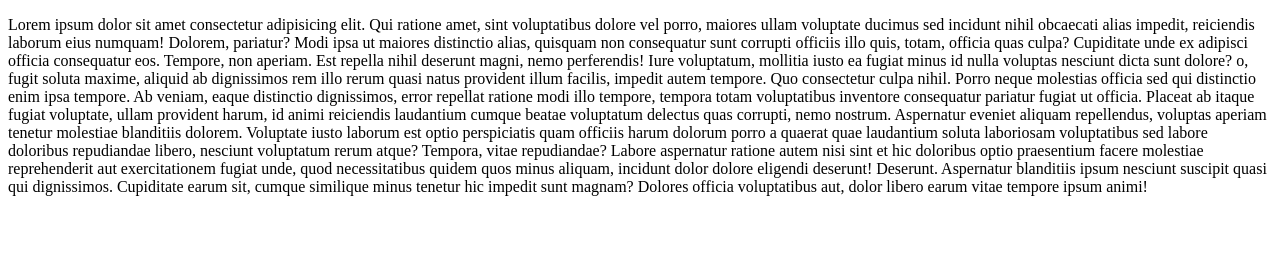
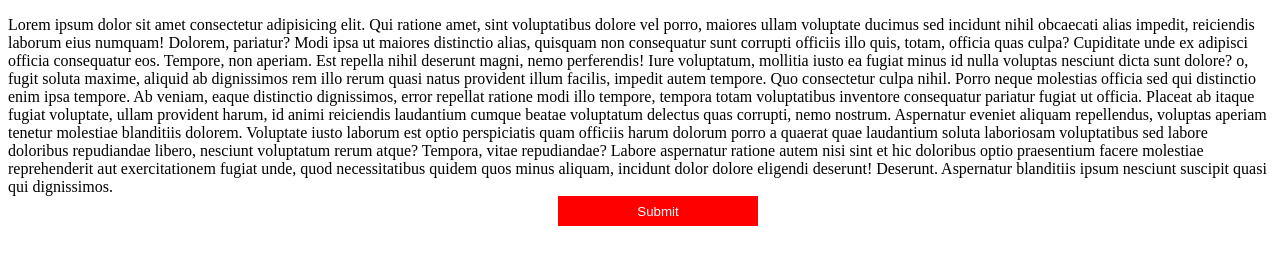
Before and after one commit to jagjot0303/css_practice, a plain HTML site: page index.html in a window 1280 px wide. Drawn offline with Linux system fonts and the light colour scheme.

Commit message:
workdone

```diff
--- a/index.html
+++ b/index.html
@@ -4,6 +4,17 @@
     <meta charset="UTF-8">
     <meta name="viewport" content="width=device-width, initial-scale=1.0">
     <title>Git Hub Practice</title>
+    <style>
+        button{
+            background: red;
+            color: white;
+            border: none;
+            width: 200px;
+            height: 30px;
+            margin-left: 550px;
+
+        }
+    </style>
 </head>
 <body>
     <p>Lorem ipsum dolor sit amet consectetur adipisicing elit. Qui ratione amet, sint voluptatibus dolore vel porro, maiores ullam voluptate ducimus sed incidunt nihil obcaecati alias impedit, reiciendis laborum eius numquam!
@@ -14,6 +25,8 @@
     Placeat ab itaque fugiat voluptate, ullam provident harum, id animi reiciendis laudantium cumque beatae voluptatum delectus quas corrupti, nemo nostrum. Aspernatur eveniet aliquam repellendus, voluptas aperiam tenetur molestiae blanditiis dolorem.
     Voluptate iusto laborum est optio perspiciatis quam officiis harum dolorum porro a quaerat quae laudantium soluta laboriosam voluptatibus sed labore doloribus repudiandae libero, nesciunt voluptatum rerum atque? Tempora, vitae repudiandae?
     Labore aspernatur ratione autem nisi sint et hic doloribus optio praesentium facere molestiae reprehenderit aut exercitationem fugiat unde, quod necessitatibus quidem quos minus aliquam, incidunt dolor dolore eligendi deserunt! Deserunt.
-    Aspernatur blanditiis ipsum nesciunt suscipit quasi qui dignissimos. Cupiditate earum sit, cumque similique minus tenetur hic impedit sunt magnam? Dolores officia voluptatibus aut, dolor libero earum vitae tempore ipsum animi!</p>
+    Aspernatur blanditiis ipsum nesciunt suscipit quasi
+    qui dignissimos.<br>
+     <button>Submit</button>
 </body>
 </html>
```
